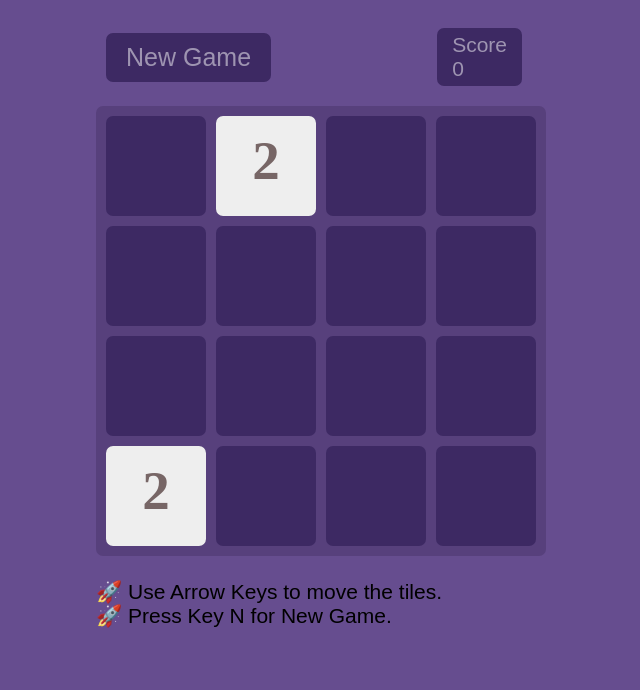
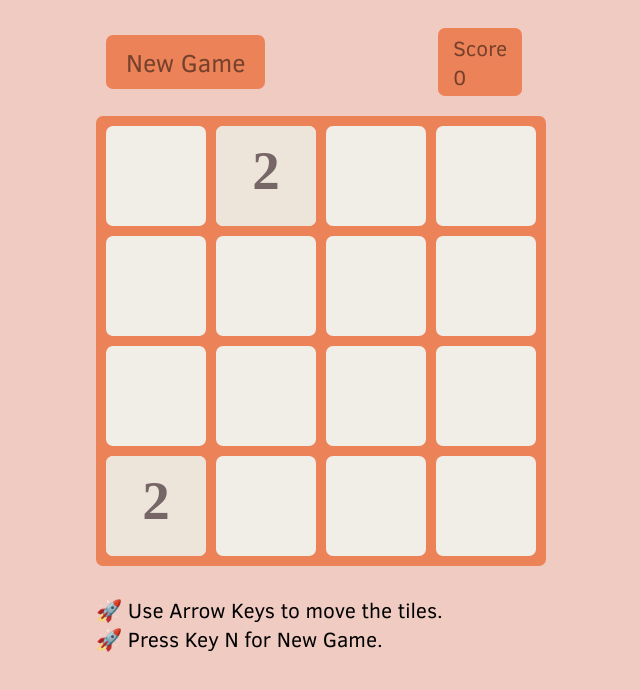
Before and after one commit to Nicholas-Nguyen8742/Electron-React-2048, a React (Create React App) app: page / in a window 1280 px wide. Shown: the top 690 px of the page, without its empty margins (319-959 px from the left). Built offline with nearby package versions, Linux system fonts and the light colour scheme.

Commit message:
updated stlyes

```diff
--- a/src/main.scss
+++ b/src/main.scss
@@ -1,11 +1,18 @@
- body {
+@use "./styles/partials/variables" as *;
+@use "./styles/partials/typography" as *;
+
+
+
+html,
+body,
+#root {
     display: flex;
-    background-color: #664d8f;
+    background-color: #f0cbc2;
     flex-direction: column;
     justify-content: center;
     align-content: center;
     align-items: center;
-    font-family: "Clear Sans", sans-serif;
+    font-family: "ClearSans", sans-serif;
     font-size: 21px;
   }
 
@@ -21,7 +28,7 @@
     width: 440px;
     height: 440px;
     padding: 5px;
-    background-color: #57407c;
+    background-color: #eb8258;
     border-radius: 7px;
     outline: none;
     position: relative;
@@ -41,15 +48,15 @@
   }
 
   .resetButton {
-    background-color: #3d2963;
-    color: rgba(255, 255, 255, 0.5);
+    background-color: #eb8258;
+    color: rgba(0, 0, 0, 0.5);
     cursor: pointer;
     font-size: 25px;
     padding: 10px 20px;
     border-radius: 7px;
     transition: color 0.3s ease, background-color 0.3s ease;
     &:hover {
-      background-color: #d3386a;
+      background-color: #741919;
       color: rgba(255, 255, 255, 1);
     }
   }
@@ -59,8 +66,8 @@
   }
 
   .score-box {
-    background-color: #3d2963;
-    color: rgba(255, 255, 255, 0.5);
+    background-color: #eb8258;
+    color: rgba(0, 0, 0, 0.5);
     min-width: max-content;
     padding: 5px 15px;
     margin-right: 4px;
@@ -81,7 +88,7 @@
     border-radius: 7px;
     font-family: "Clear Sans";
     color: #766;
-    background-color: #3d2963;
+    background-color: #f1eee8;
   }
 
   .tile0 {
@@ -89,46 +96,46 @@
   }
 
   .tile2 {
-    background-color: #eee;
+    background-color: $Color-2;
 
   }
 
   .tile4 {
-    background-color: #eec;
+    background-color: $Color-4;
   }
 
   .tile8 {
-    background-color: #ffecff;
+    background-color: $Color-8;
   }
 
   .tile16 {
-    color: #ffe;
+    background-color: $Color-16;
   }
 
   .tile32 {
-    color: #ffe;
+    background-color: $Color-32;
   }
 
   .tile64 {
-    color: #ffe;
+    background-color: $Color-64;
   }
 
   .tile128 {
-    color: #ffe;
+    background-color: $Color-128;
   }
 
   .tile256 {
-    color: #ffe;
+    background-color: $Color-256;
     font-size: 45px;
   }
 
   .tile512 {
-    color: #ffe;
+    background-color: $Color-512;
     font-size: 45px;
   }
 
   .tile1024 {
-    color: #fff;
+    background-color: $Color-1024;
     font-size: 35px;
   }
 
@@ -136,7 +143,7 @@
     position: absolute;
     background-size: contain;
     padding: 0px;
-    color: #fff;
+    background-color: $Color-2048;
     font-size: 35px;
     background-repeat: no-repeat;
     top: 120px;
--- a/src/styles.scss
+++ b/src/styles.scss
@@ -1,3 +1,4 @@
+
 @for $row from 0 through 3 {
     @for $column from 0 through 3 {
       .position_#{$row}_#{$column}:not(.isMoving) {
--- a/src/styles/partials/_variables.scss
+++ b/src/styles/partials/_variables.scss
@@ -4,7 +4,7 @@ $BG-Cell: #bbad90;
 // $cell_color: #ccc1b3;
 
 /*Font*/
-$Font-Family: "Clear Sans", Arial, sans-serif;
+$Font-Family: "ClearSans", Arial, sans-serif;
 
 /* Number Colors */
 $Color-2: #ede4da;
```
